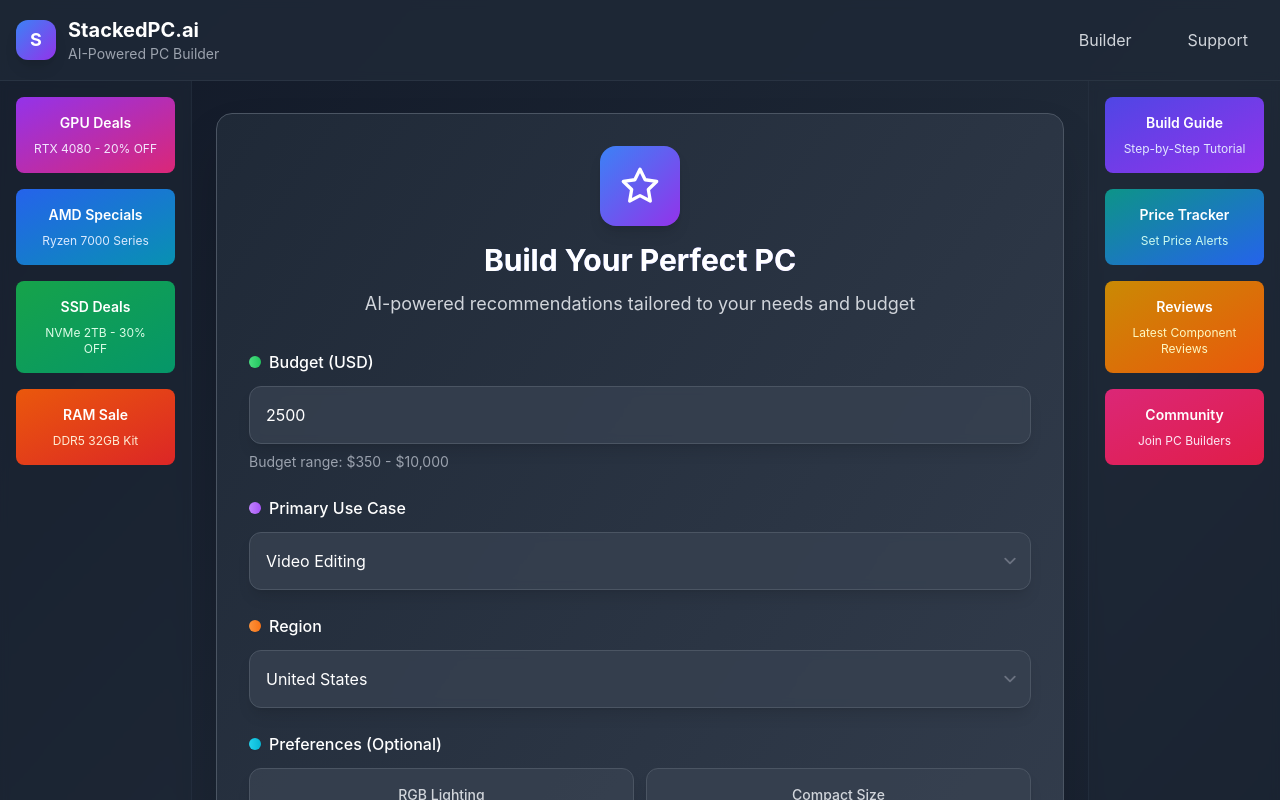
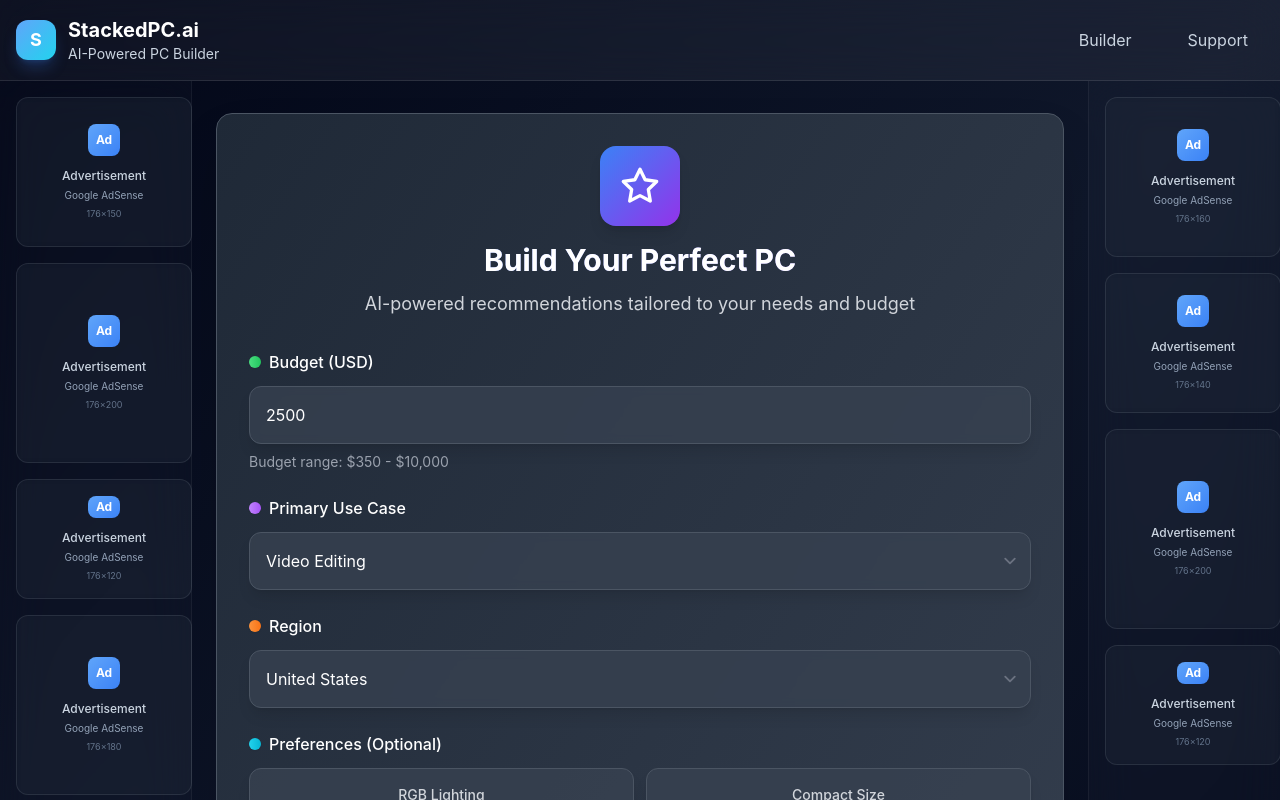
Before and after one commit to Jeetski2980/pc-Newest, a Next.js app: page / in a window 1280 px wide. Shown: the top 800 px of the page. Built offline with nearby package versions, Linux system fonts and the light colour scheme.

Commit message:
TodoWrite
cgen-cc8bcc145cfc47d09bfc45106d46c1ae

```diff
--- a/app/page.tsx
+++ b/app/page.tsx
@@ -2,6 +2,7 @@
 import { useState } from 'react'
 import PCBuilderForm from './components/PCBuilderForm'
 import BuildRecommendations from './components/BuildRecommendations'
+import AdSenseSlot from './components/AdSenseSlot'
 
 export default function Home() {
   const [showRecommendations, setShowRecommendations] = useState(false)
@@ -13,48 +14,34 @@ export default function Home() {
   }
 
   return (
-    <main className="min-h-screen bg-gradient-to-br from-gray-900 via-gray-800 to-gray-900">
-      <header className="bg-gray-800/90 backdrop-blur-sm border-b border-gray-700/50 sticky top-0 z-50">
+    <main className="min-h-screen bg-gradient-to-br from-slate-950 via-slate-900 to-slate-950">
+      <header className="bg-white/5 backdrop-blur-xl border-b border-white/10 sticky top-0 z-50">
         <div className="container mx-auto px-4 py-4 flex items-center justify-between">
           <div className="flex items-center space-x-3">
-            <div className="w-10 h-10 bg-gradient-to-br from-blue-500 to-purple-600 rounded-xl flex items-center justify-center shadow-lg">
+            <div className="w-10 h-10 bg-gradient-to-br from-blue-400 to-cyan-400 rounded-xl flex items-center justify-center shadow-lg shadow-blue-500/25">
               <span className="text-white font-bold text-lg">S</span>
             </div>
             <div>
               <h1 className="text-white font-bold text-xl">StackedPC.ai</h1>
-              <p className="text-gray-400 text-sm">AI-Powered PC Builder</p>
+              <p className="text-slate-300 text-sm">AI-Powered PC Builder</p>
             </div>
           </div>
           <div className="flex items-center space-x-6">
-            <button className="text-gray-300 hover:text-white transition-colors px-4 py-2 rounded-lg hover:bg-gray-700/50">Builder</button>
-            <button className="text-gray-300 hover:text-white transition-colors px-4 py-2 rounded-lg hover:bg-gray-700/50">Support</button>
+            <button className="text-slate-300 hover:text-white transition-all duration-200 px-4 py-2 rounded-lg hover:bg-white/10">Builder</button>
+            <button className="text-slate-300 hover:text-white transition-all duration-200 px-4 py-2 rounded-lg hover:bg-white/10">Support</button>
           </div>
         </div>
       </header>
 
       <div className="flex max-w-[1600px] mx-auto">
         {/* Left Sidebar - Thin */}
-        <aside className="w-48 bg-gray-800/50 backdrop-blur-sm p-4 min-h-screen border-r border-gray-700/30">
+        <aside className="w-48 bg-white/[0.02] backdrop-blur-xl p-4 min-h-screen border-r border-white/5">
           <div className="space-y-4 sticky top-24">
-            <div className="bg-gradient-to-br from-purple-600 to-pink-600 rounded-lg p-4 text-center">
-              <h3 className="text-white font-semibold text-sm mb-2">GPU Deals</h3>
-              <p className="text-purple-100 text-xs">RTX 4080 - 20% OFF</p>
-            </div>
-
-            <div className="bg-gradient-to-br from-blue-600 to-cyan-600 rounded-lg p-4 text-center">
-              <h3 className="text-white font-semibold text-sm mb-2">AMD Specials</h3>
-              <p className="text-blue-100 text-xs">Ryzen 7000 Series</p>
-            </div>
-
-            <div className="bg-gradient-to-br from-green-600 to-emerald-600 rounded-lg p-4 text-center">
-              <h3 className="text-white font-semibold text-sm mb-2">SSD Deals</h3>
-              <p className="text-green-100 text-xs">NVMe 2TB - 30% OFF</p>
-            </div>
-
-            <div className="bg-gradient-to-br from-orange-600 to-red-600 rounded-lg p-4 text-center">
-              <h3 className="text-white font-semibold text-sm mb-2">RAM Sale</h3>
-              <p className="text-orange-100 text-xs">DDR5 32GB Kit</p>
-            </div>
+            {/* Google AdSense Slots */}
+            <AdSenseSlot width={176} height={150} slotId="sidebar-top" className="hover:scale-105 transition-transform duration-300" />
+            <AdSenseSlot width={176} height={200} slotId="sidebar-mid-1" className="hover:scale-105 transition-transform duration-300" />
+            <AdSenseSlot width={176} height={120} slotId="sidebar-mid-2" className="hover:scale-105 transition-transform duration-300" />
+            <AdSenseSlot width={176} height={180} slotId="sidebar-bottom" className="hover:scale-105 transition-transform duration-300" />
           </div>
         </aside>
 
@@ -68,27 +55,13 @@ export default function Home() {
         </div>
 
         {/* Right Sidebar - Thin */}
-        <aside className="w-48 bg-gray-800/50 backdrop-blur-sm p-4 min-h-screen border-l border-gray-700/30">
+        <aside className="w-48 bg-white/[0.02] backdrop-blur-xl p-4 min-h-screen border-l border-white/5">
           <div className="space-y-4 sticky top-24">
-            <div className="bg-gradient-to-br from-indigo-600 to-purple-600 rounded-lg p-4 text-center">
-              <h3 className="text-white font-semibold text-sm mb-2">Build Guide</h3>
-              <p className="text-indigo-100 text-xs">Step-by-Step Tutorial</p>
-            </div>
-
-            <div className="bg-gradient-to-br from-teal-600 to-blue-600 rounded-lg p-4 text-center">
-              <h3 className="text-white font-semibold text-sm mb-2">Price Tracker</h3>
-              <p className="text-teal-100 text-xs">Set Price Alerts</p>
-            </div>
-
-            <div className="bg-gradient-to-br from-yellow-600 to-orange-600 rounded-lg p-4 text-center">
-              <h3 className="text-white font-semibold text-sm mb-2">Reviews</h3>
-              <p className="text-yellow-100 text-xs">Latest Component Reviews</p>
-            </div>
-
-            <div className="bg-gradient-to-br from-pink-600 to-rose-600 rounded-lg p-4 text-center">
-              <h3 className="text-white font-semibold text-sm mb-2">Community</h3>
-              <p className="text-pink-100 text-xs">Join PC Builders</p>
-            </div>
+            {/* Google AdSense Slots */}
+            <AdSenseSlot width={176} height={160} slotId="sidebar-right-1" className="hover:scale-105 transition-transform duration-300" />
+            <AdSenseSlot width={176} height={140} slotId="sidebar-right-2" className="hover:scale-105 transition-transform duration-300" />
+            <AdSenseSlot width={176} height={200} slotId="sidebar-right-3" className="hover:scale-105 transition-transform duration-300" />
+            <AdSenseSlot width={176} height={120} slotId="sidebar-right-4" className="hover:scale-105 transition-transform duration-300" />
           </div>
         </aside>
       </div>
```
